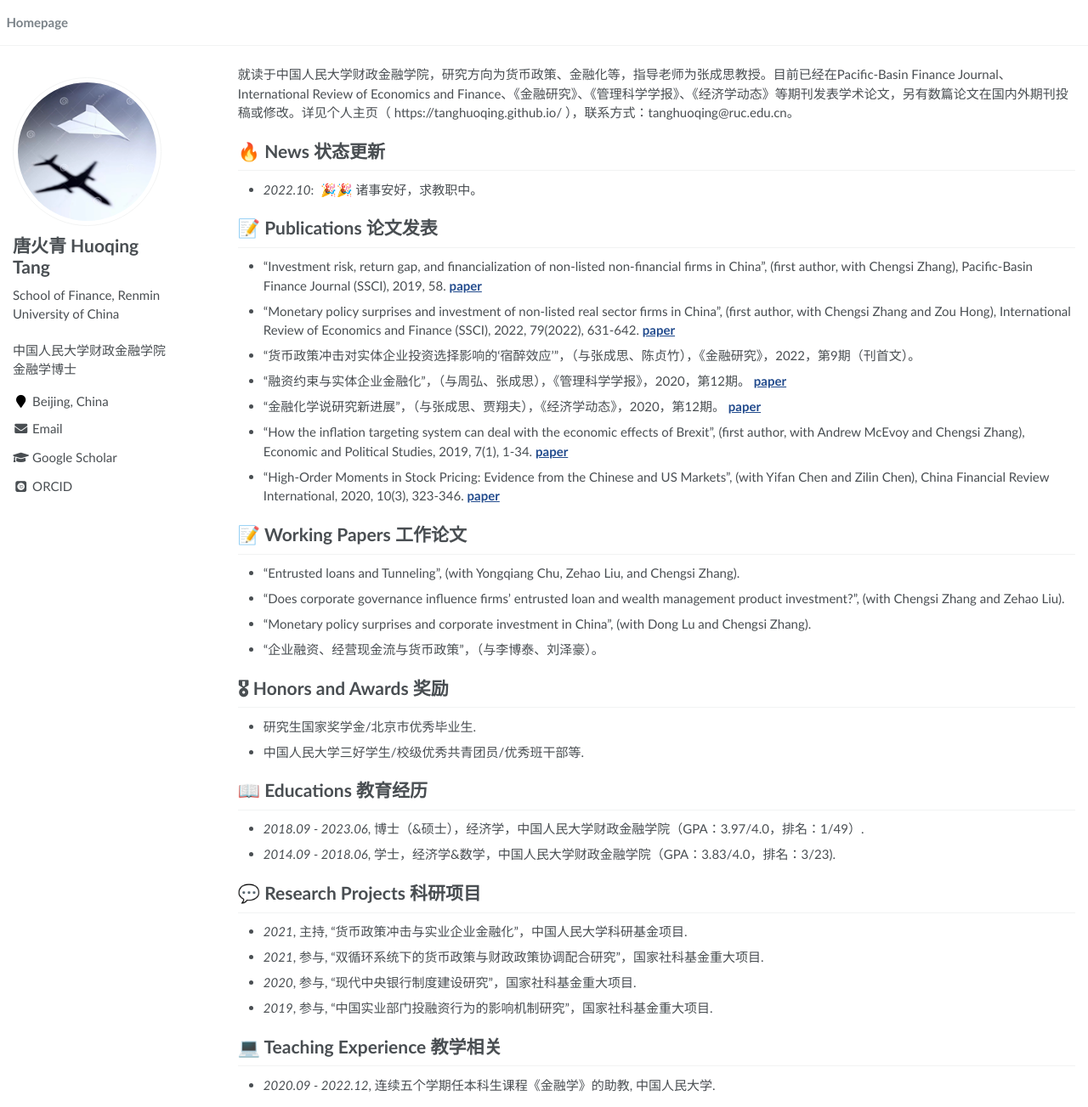
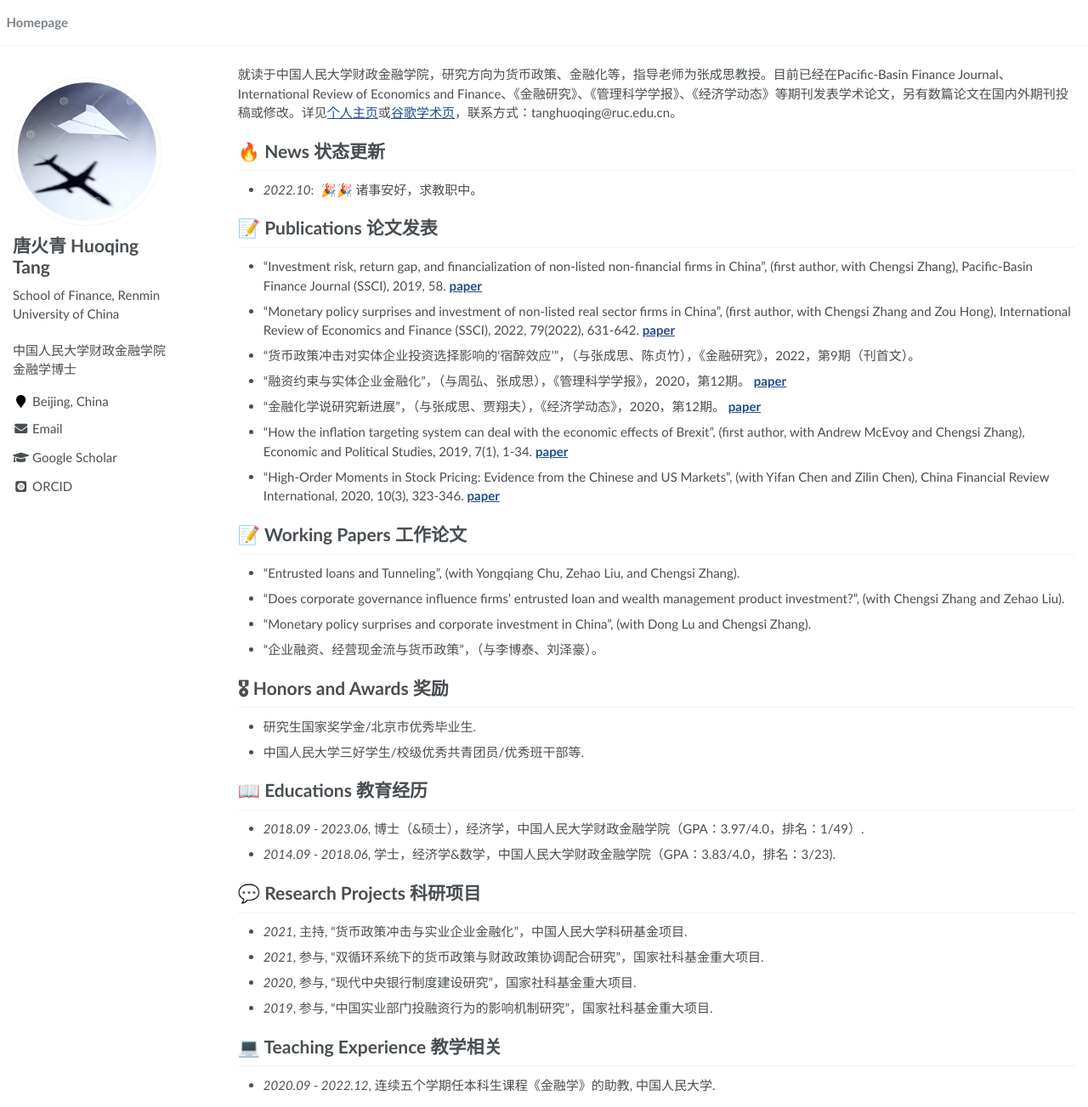
Before and after one commit to TangHuoqing/tanghq.github.io, a Jekyll site: the page built from _pages/about.md, in a window 1280 px wide and 1303 px high. Shown: the whole window at 85% size. Built offline with Jekyll 4.4.1, drawn with Linux system fonts in a browser that asks for light colours; some web fonts are replaced.

Commit message:
Update about.md

```diff
--- a/_pages/about.md
+++ b/_pages/about.md
@@ -17,7 +17,7 @@ redirect_from:
 
 <span class='anchor' id='about-me'></span>
 
-就读于中国人民大学财政金融学院，研究方向为货币政策、金融化等，指导老师为张成思教授。目前已经在Pacific-Basin Finance Journal、International Review of Economics and Finance、《金融研究》、《管理科学学报》、《经济学动态》等期刊发表学术论文，另有数篇论文在国内外期刊投稿或修改。详见个人主页（ https://tanghuoqing.github.io/ ），联系方式：tanghuoqing@ruc.edu.cn。
+就读于中国人民大学财政金融学院，研究方向为货币政策、金融化等，指导老师为张成思教授。目前已经在Pacific-Basin Finance Journal、International Review of Economics and Finance、《金融研究》、《管理科学学报》、《经济学动态》等期刊发表学术论文，另有数篇论文在国内外期刊投稿或修改。详见[个人主页](https://tanghuoqing.github.io/)或[谷歌学术页](https://scholar.google.com/citations?user=5RDhlvgAAAAJ)，联系方式：tanghuoqing@ruc.edu.cn。
 
 
 
```
